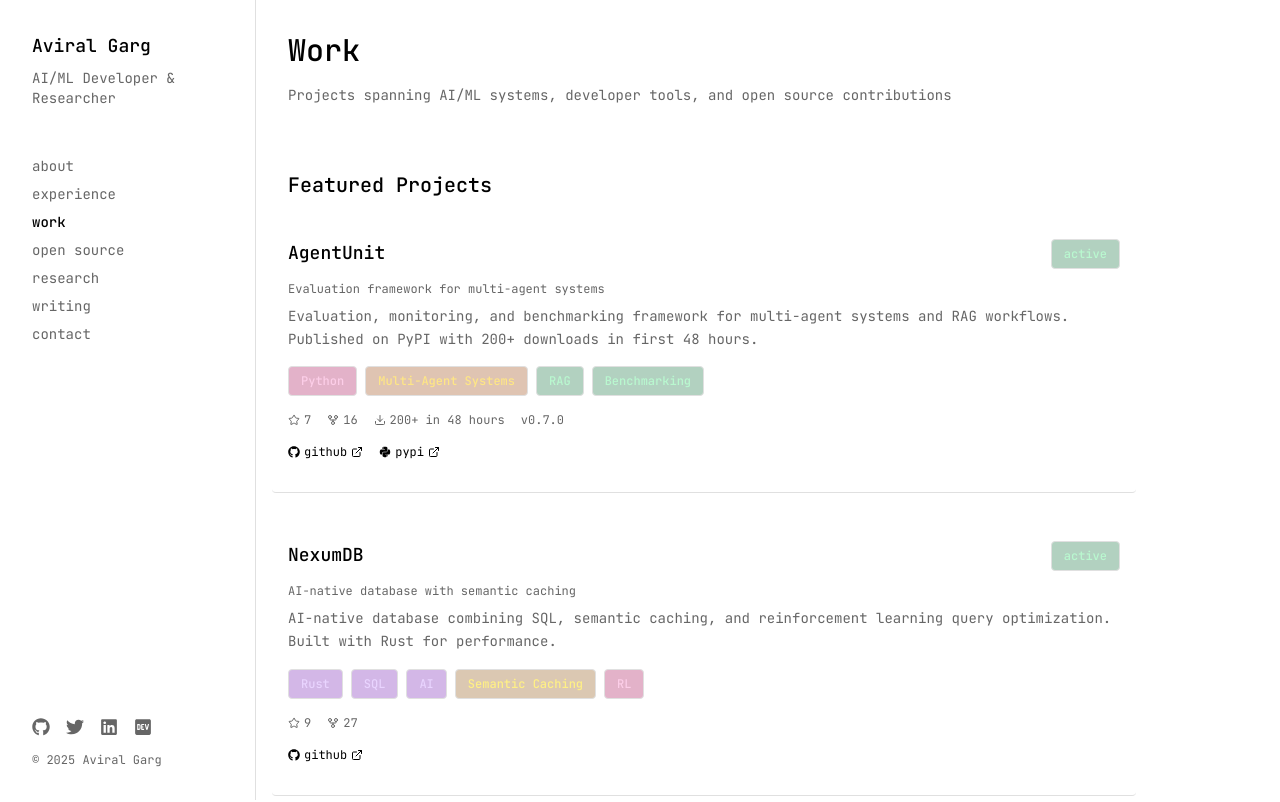
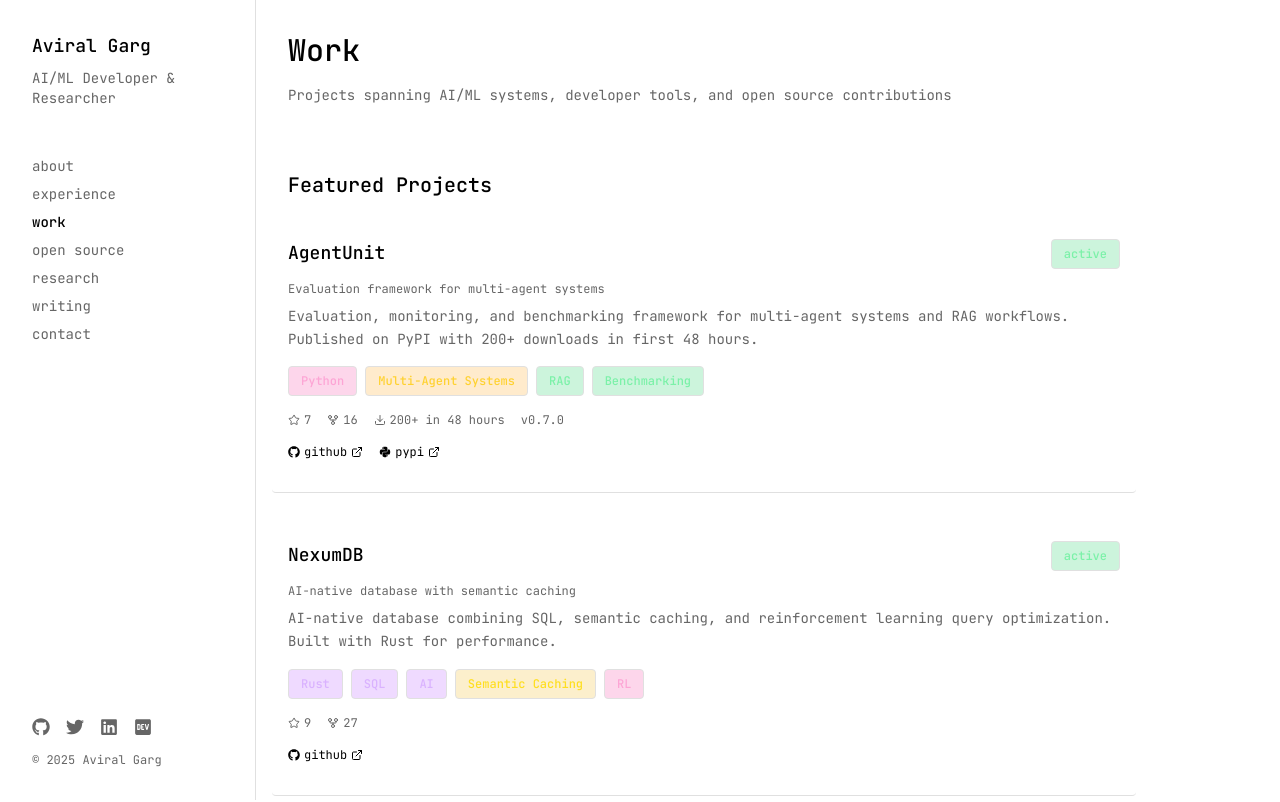
Before and after one commit to aviralgarg05/portfolio, a Next.js app: page /work in a window 1280 px wide. Shown: the top 802 px of the page. Built offline with nearby package versions, Linux system fonts and the light colour scheme.

Commit message:
fix tech tag and status badge colors for better visibility in dark theme

```diff
--- a/components/StatusBadge.tsx
+++ b/components/StatusBadge.tsx
@@ -6,11 +6,11 @@ export function StatusBadge({ status }: StatusBadgeProps) {
   const getStatusStyles = (status: string) => {
     switch (status.toLowerCase()) {
       case 'active':
-        return 'bg-green-800/30 text-green-200 border-green-500/60 hover:bg-green-800/50 hover:border-green-400';
+        return 'bg-green-500/20 text-green-300 border-green-400/80 hover:bg-green-500/30 hover:border-green-300';
       case 'completed':
-        return 'bg-blue-800/30 text-blue-200 border-blue-500/60 hover:bg-blue-800/50 hover:border-blue-400';
+        return 'bg-blue-500/20 text-blue-300 border-blue-400/80 hover:bg-blue-500/30 hover:border-blue-300';
       case 'research':
-        return 'bg-orange-800/30 text-orange-200 border-orange-500/60 hover:bg-orange-800/50 hover:border-orange-400';
+        return 'bg-orange-500/20 text-orange-300 border-orange-400/80 hover:bg-orange-500/30 hover:border-orange-300';
       default:
         return 'border-border bg-background text-accent hover:bg-muted';
     }
--- a/components/TechTag.tsx
+++ b/components/TechTag.tsx
@@ -4,18 +4,18 @@ interface TechTagProps {
 }
 
 export function TechTag({ tech, index = 0 }: TechTagProps) {
-  // More vibrant color combinations - brighter and more saturated
+  // Much brighter and more vibrant color combinations for dark theme
   const colorVariations = [
-    'bg-amber-800/30 text-amber-200 border-amber-500/60 hover:bg-amber-800/50 hover:border-amber-400', // Python style - brighter
-    'bg-red-800/30 text-red-200 border-red-500/60 hover:bg-red-800/50 hover:border-red-400', // Multi-Agent Systems - brighter
-    'bg-blue-800/30 text-blue-200 border-blue-500/60 hover:bg-blue-800/50 hover:border-blue-400', // RAG style - brighter
-    'bg-orange-800/30 text-orange-200 border-orange-500/60 hover:bg-orange-800/50 hover:border-orange-400', // Benchmarking - brighter
-    'bg-purple-800/30 text-purple-200 border-purple-500/60 hover:bg-purple-800/50 hover:border-purple-400', // Jupyter - brighter
-    'bg-green-800/30 text-green-200 border-green-500/60 hover:bg-green-800/50 hover:border-green-400', // NLP - brighter
-    'bg-pink-800/30 text-pink-200 border-pink-500/60 hover:bg-pink-800/50 hover:border-pink-400', // ML - brighter
-    'bg-indigo-800/30 text-indigo-200 border-indigo-500/60 hover:bg-indigo-800/50 hover:border-indigo-400', // brighter
-    'bg-cyan-800/30 text-cyan-200 border-cyan-500/60 hover:bg-cyan-800/50 hover:border-cyan-400', // brighter
-    'bg-yellow-800/30 text-yellow-200 border-yellow-500/60 hover:bg-yellow-800/50 hover:border-yellow-400', // brighter
+    'bg-amber-500/20 text-amber-300 border-amber-400/80 hover:bg-amber-500/30 hover:border-amber-300', // Python style - much brighter
+    'bg-red-500/20 text-red-300 border-red-400/80 hover:bg-red-500/30 hover:border-red-300', // Multi-Agent Systems - much brighter
+    'bg-blue-500/20 text-blue-300 border-blue-400/80 hover:bg-blue-500/30 hover:border-blue-300', // RAG style - much brighter
+    'bg-orange-500/20 text-orange-300 border-orange-400/80 hover:bg-orange-500/30 hover:border-orange-300', // Benchmarking - much brighter
+    'bg-purple-500/20 text-purple-300 border-purple-400/80 hover:bg-purple-500/30 hover:border-purple-300', // Jupyter - much brighter
+    'bg-green-500/20 text-green-300 border-green-400/80 hover:bg-green-500/30 hover:border-green-300', // NLP - much brighter
+    'bg-pink-500/20 text-pink-300 border-pink-400/80 hover:bg-pink-500/30 hover:border-pink-300', // ML - much brighter
+    'bg-indigo-500/20 text-indigo-300 border-indigo-400/80 hover:bg-indigo-500/30 hover:border-indigo-300', // much brighter
+    'bg-cyan-500/20 text-cyan-300 border-cyan-400/80 hover:bg-cyan-500/30 hover:border-cyan-300', // much brighter
+    'bg-yellow-500/20 text-yellow-300 border-yellow-400/80 hover:bg-yellow-500/30 hover:border-yellow-300', // much brighter
   ];
 
   // Use tech name and index to determine color consistently
```
